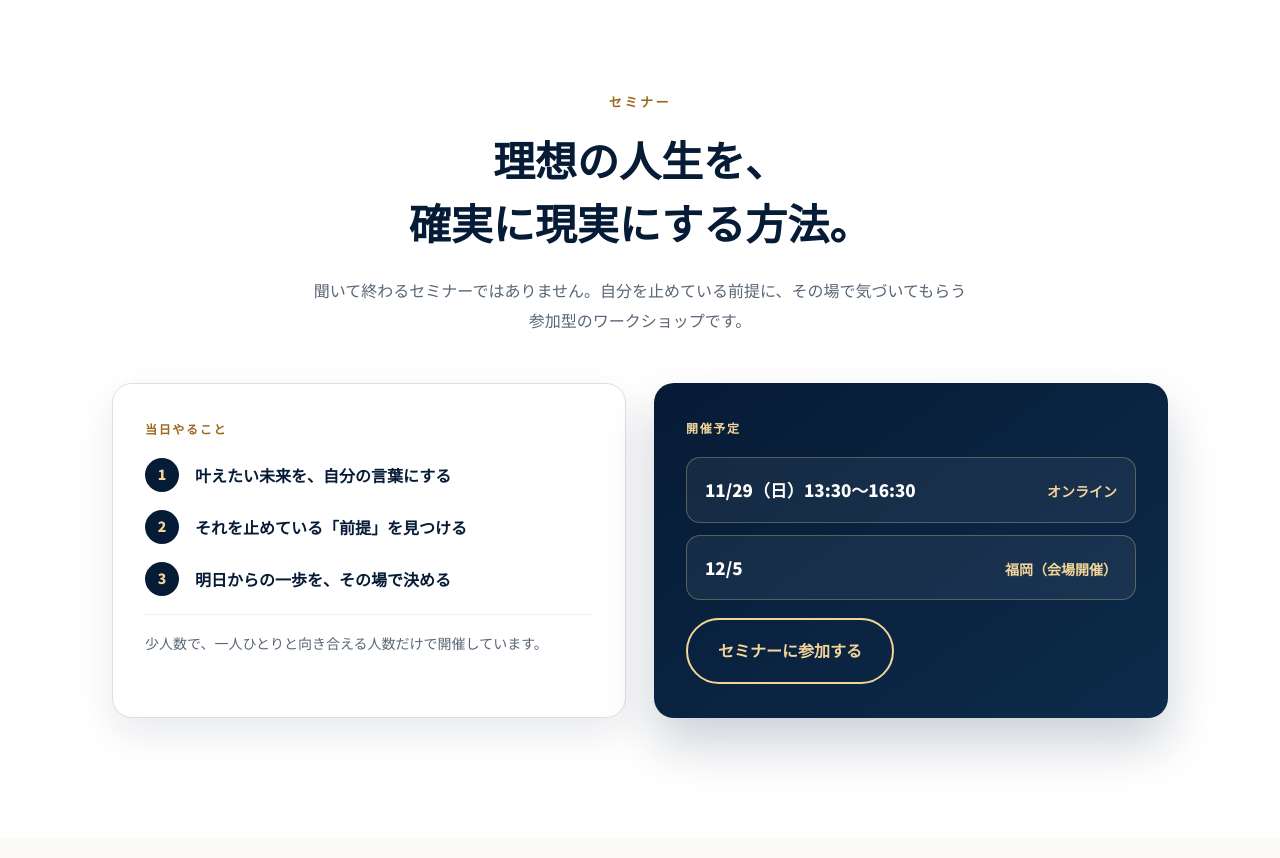
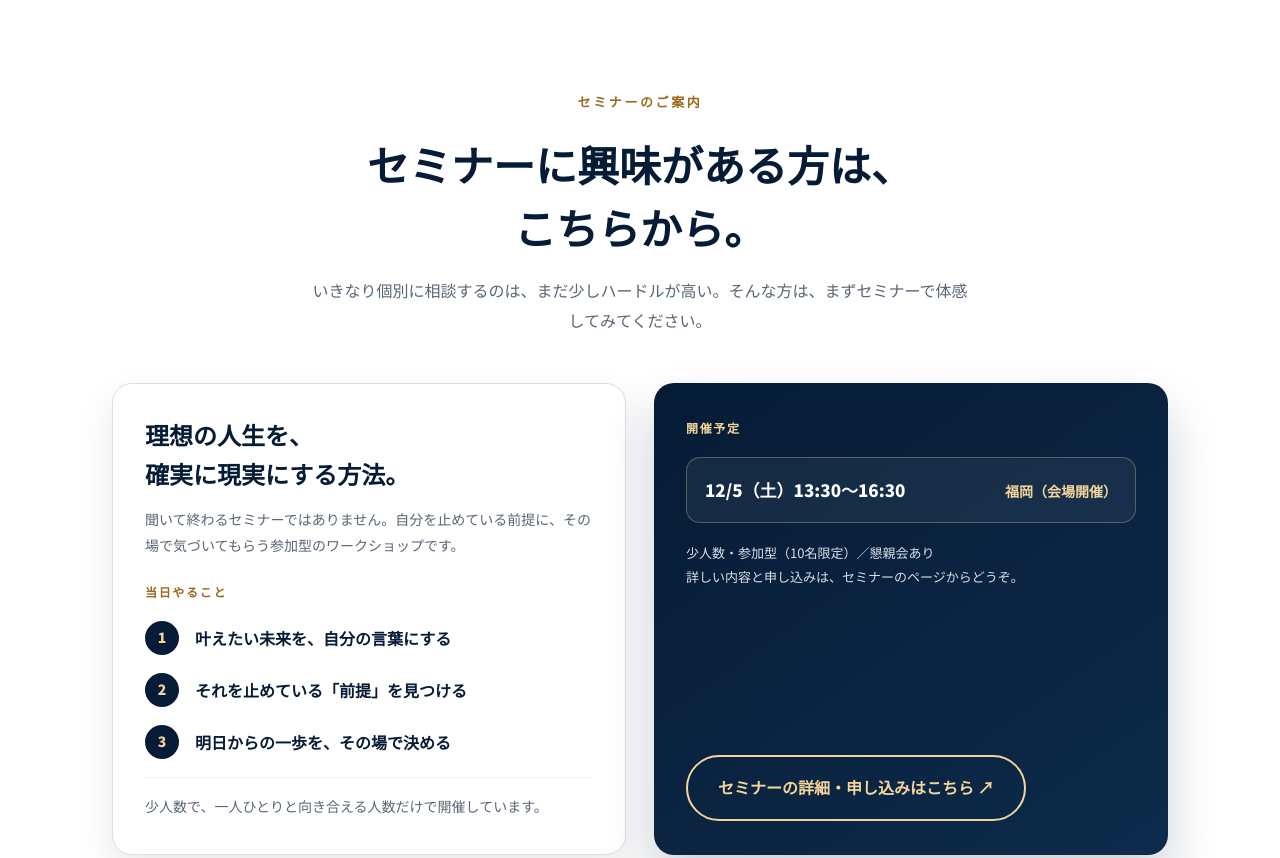
Before and after one commit to youyiz830-hub/be-coaching, a plain HTML site: page index.html in a window 1280 px wide. Shown: the part 7000-7858 px from the top of the page. Drawn offline with Linux system fonts and the light colour scheme.

Commit message:
セミナーを「興味がある方はこちら」の案内に変更し、リンク先をオフラインのセミナーページに設定
- 見出しを「セミナーに興味がある方は、こちらから。」に
- 日程は12/5（土）福岡の会場開催のみに
- すべての「セミナーに参加する」ボタンをオフラインのセミナーページ（新しいタブ）へ

Co-Authored-By: Claude Opus 5.5 <noreply@anthropic.com>
Claude-Session: https://claude.ai/code/session_0157y7ttUuwKmeVfMV5KFZqg

```diff
--- a/index.html
+++ b/index.html
@@ -197,13 +197,15 @@
 <section id="seminar" style="background:#fff">
 <div class="sec" style="display:flex;flex-direction:column;gap:48px">
 <div style="display:flex;flex-direction:column;gap:18px;align-items:center;text-align:center">
-<p class="eyebrow">セミナー</p>
-<h2 class="h2 serif">理想の人生を、<br>確実に現実にする方法。</h2>
-<p style="max-width:660px;color:#596676">聞いて終わるセミナーではありません。自分を止めている前提に、その場で気づいてもらう参加型のワークショップです。</p>
+<p class="eyebrow">セミナーのご案内</p>
+<h2 class="h2">セミナーに興味がある方は、<br>こちらから。</h2>
+<p style="max-width:660px;color:#596676">いきなり個別に相談するのは、まだ少しハードルが高い。そんな方は、まずセミナーで体感してみてください。</p>
 </div>
 <div style="display:grid;grid-template-columns:repeat(auto-fit,minmax(320px,1fr));gap:28px;align-items:stretch">
 <div class="card" style="padding:34px 32px;display:flex;flex-direction:column;gap:18px">
-<p style="font-size:12px;font-weight:700;letter-spacing:.14em;color:#9B681D">当日やること</p>
+<p class="serif" style="font-size:clamp(20px,2.2vw,24px);font-weight:900;color:#061B35;line-height:1.6">理想の人生を、<br>確実に現実にする方法。</p>
+<p style="font-size:14px;color:#596676;margin-top:-6px">聞いて終わるセミナーではありません。自分を止めている前提に、その場で気づいてもらう参加型のワークショップです。</p>
+<p style="font-size:12px;font-weight:700;letter-spacing:.14em;color:#9B681D;padding-top:4px">当日やること</p>
 <div style="display:flex;gap:16px;align-items:flex-start"><span style="flex:0 0 34px;height:34px;border-radius:50%;background:#061B35;color:#F3D59A;font-weight:900;display:flex;align-items:center;justify-content:center;font-size:14px">1</span><p style="font-weight:700;color:#061B35;padding-top:3px">叶えたい未来を、自分の言葉にする</p></div>
 <div style="display:flex;gap:16px;align-items:flex-start"><span style="flex:0 0 34px;height:34px;border-radius:50%;background:#061B35;color:#F3D59A;font-weight:900;display:flex;align-items:center;justify-content:center;font-size:14px">2</span><p style="font-weight:700;color:#061B35;padding-top:3px">それを止めている「前提」を見つける</p></div>
 <div style="display:flex;gap:16px;align-items:flex-start"><span style="flex:0 0 34px;height:34px;border-radius:50%;background:#061B35;color:#F3D59A;font-weight:900;display:flex;align-items:center;justify-content:center;font-size:14px">3</span><p style="font-weight:700;color:#061B35;padding-top:3px">明日からの一歩を、その場で決める</p></div>
@@ -213,11 +215,11 @@
 <p style="font-size:12px;font-weight:700;letter-spacing:.14em;color:#F3D59A">開催予定</p>
 <!-- ▼▼ セミナー日程：ここを書き換えてください（1行＝1日程） ▼▼ -->
 <ul class="schedule">
-<li><b>11/29（日）13:30〜16:30</b><span>オンライン</span></li>
-<li><b>12/5</b><span>福岡（会場開催）</span></li>
+<li><b>12/5（土）13:30〜16:30</b><span>福岡（会場開催）</span></li>
 </ul>
 <!-- ▲▲ セミナー日程ここまで ▲▲ -->
-<a href="#seminar" data-seminar class="btn-seminar on-dark" style="align-self:flex-start;font-size:16px;padding:16px 30px;margin-top:auto">セミナーに参加する</a>
+<p style="font-size:13px;color:#D8E0E9">少人数・参加型（10名限定）／懇親会あり<br>詳しい内容と申し込みは、セミナーのページからどうぞ。</p>
+<a href="#seminar" data-seminar class="btn-seminar on-dark" style="align-self:flex-start;font-size:16px;padding:16px 30px;margin-top:auto">セミナーの詳細・申し込みはこちら ↗</a>
 </div>
 </div>
 </div>
--- a/script.js
+++ b/script.js
@@ -1,7 +1,7 @@
 // 公式LINEのURLをここに設定すると、すべての「無料相談」ボタンのリンク先に反映されます
 const LINE_URL = '';
 // セミナー申込ページのURLをここに設定すると、すべての「セミナーに参加する」ボタンに反映されます
-const SEMINAR_URL = '';
+const SEMINAR_URL = 'https://seminar-lp-eight.vercel.app/offline.html?v=3';
 
 // ▼ オーダーメイドの理由：2つ選ぶと、プランの例ができる
 // 「現状 → 止めているもの → 目指す状態 → 道のり」の順で見立てる
```
